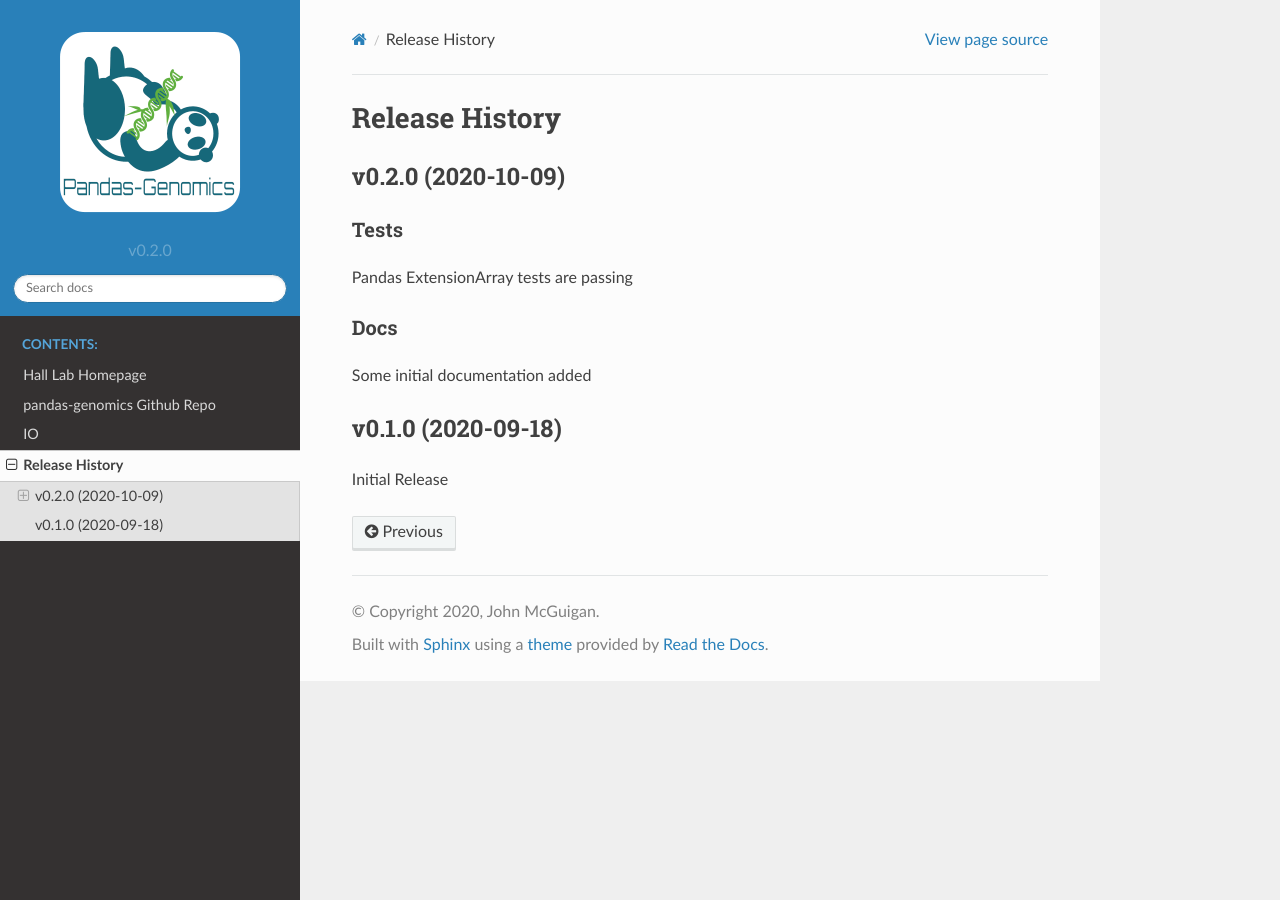
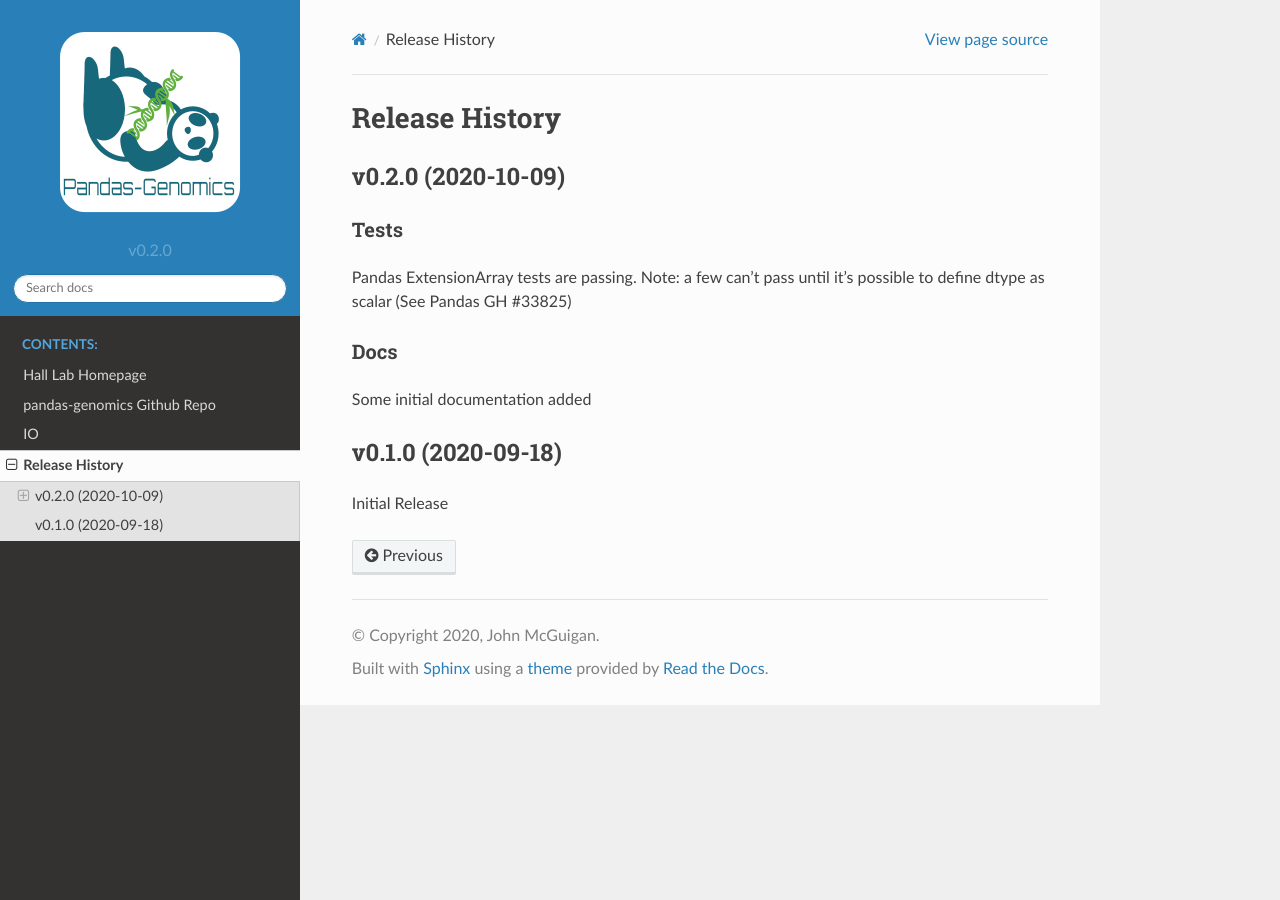
Before and after one commit to HallLab/pandas-genomics, a Sphinx documentation site: the page built from docs/release-history.rst, in a window 1280 px wide. Built offline with Sphinx 7.4.7 and the Read the Docs theme 2.0.0, drawn with Linux system fonts in a browser that asks for light colours.

Commit message:
Update release notes

```diff
--- a/docs/release-history.rst
+++ b/docs/release-history.rst
@@ -7,7 +7,8 @@ v0.2.0 (2020-10-09)
 
 Tests
 ^^^^^
-Pandas ExtensionArray tests are passing
+Pandas ExtensionArray tests are passing.
+Note: a few can't pass until it's possible to define dtype as scalar (See Pandas GH #33825)
 
 Docs
 ^^^^
```
